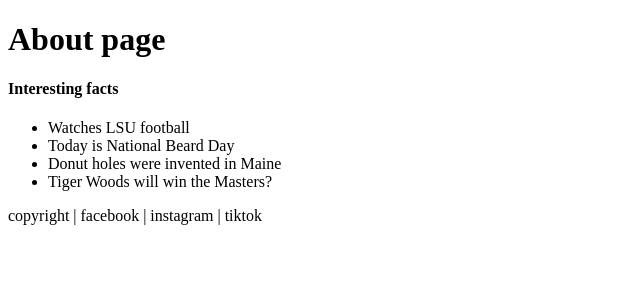
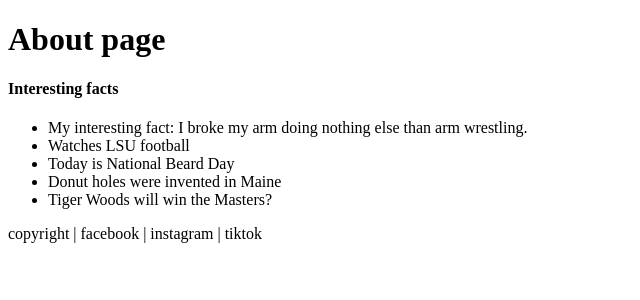
Before and after one commit to jlew193/django_pages, a Django app: page /about/ in a window 1280 px wide. Shown: the part 26-326 px from the top of the page, without its empty margins (0-640 px from the left). Run offline with Django 4.2, Linux system fonts and the light colour scheme.

Commit message:
adding interesting fact

```diff
--- a/pages/templates/about.html
+++ b/pages/templates/about.html
@@ -6,6 +6,7 @@
 
 <h4>Interesting facts</h4>
 <ul>
+  <li> My interesting fact: I broke my arm doing nothing else than arm wrestling. </li>
   <li> Watches LSU football </li>
   <li> Today is National Beard Day </li>
   <li> Donut holes were invented in Maine</li>
```
